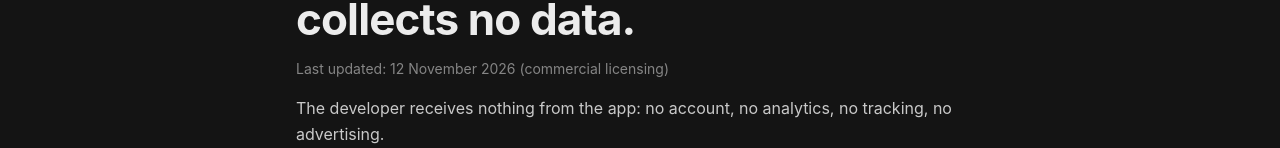
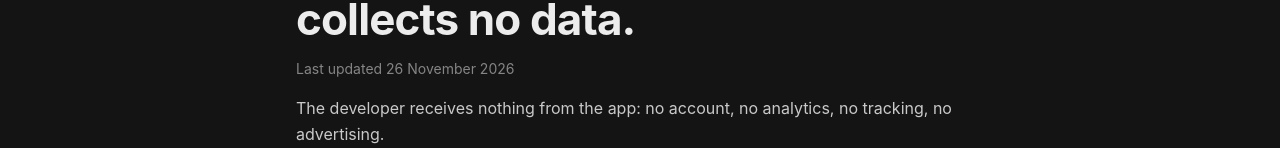
Before and after one commit to eliaspfeffer/botmap-site, a plain HTML site: page privacy/index.html in a window 1280 px wide. Shown: the part 211-359 px from the top of the page. Drawn offline with Linux system fonts and the light colour scheme.

Commit message:
Date the desktop activity privacy notice

```diff
--- a/privacy/index.html
+++ b/privacy/index.html
@@ -29,7 +29,7 @@
 <main class="wrap doc">
   <span class="label">Privacy policy</span>
   <h1>Botmap for iPhone collects no data.</h1>
-  <p class="meta">Last updated: 12 November 2026 (commercial licensing)</p>
+  <p class="meta">Last updated 26 November 2026</p>
   <p>The developer receives nothing from the app: no account, no analytics, no tracking, no advertising.</p>
   <h2>What the app does</h2>
   <p>It shows the questions your own AI agents, run by Botmap on your Mac, are waiting on, and sends your answers back. It connects only to your own Mac, at the address in the pairing code Botmap on your Mac shows, for example over your own Tailscale network. Nothing passes through a server of ours.</p>
```
